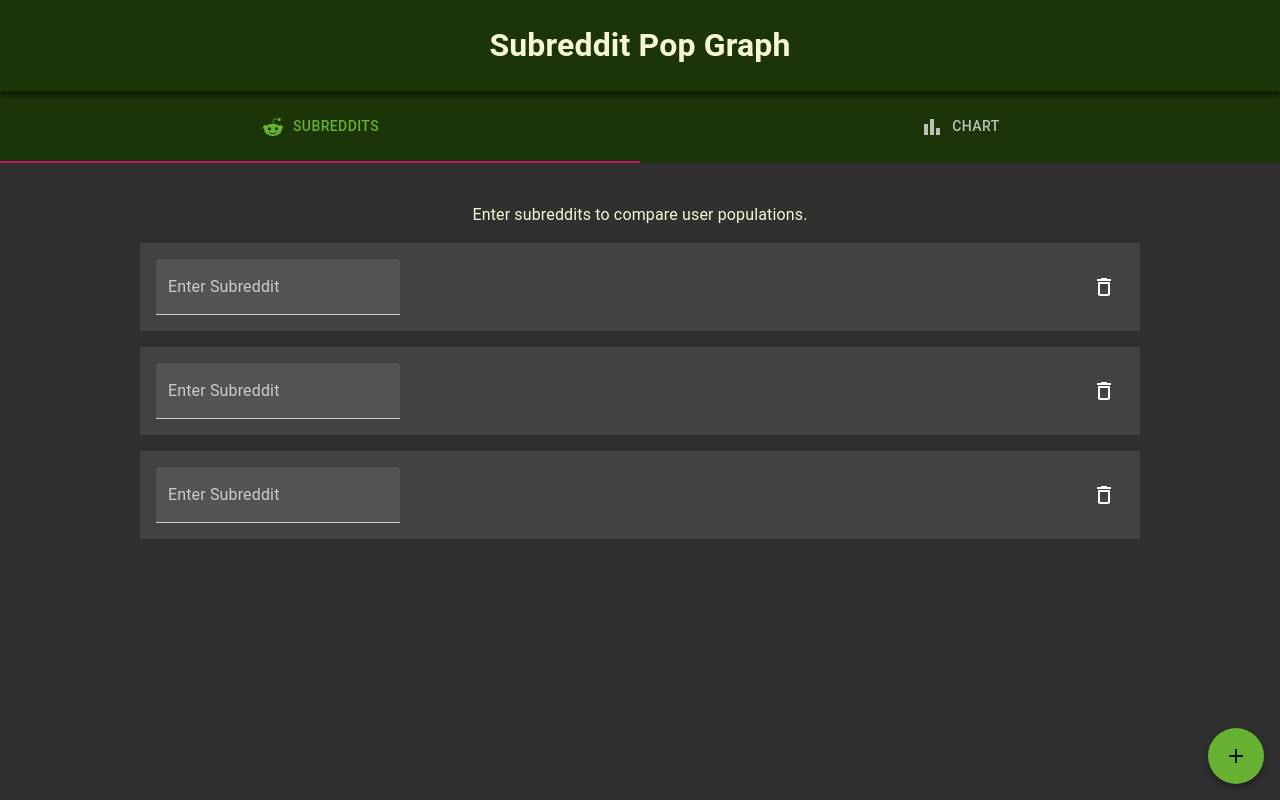
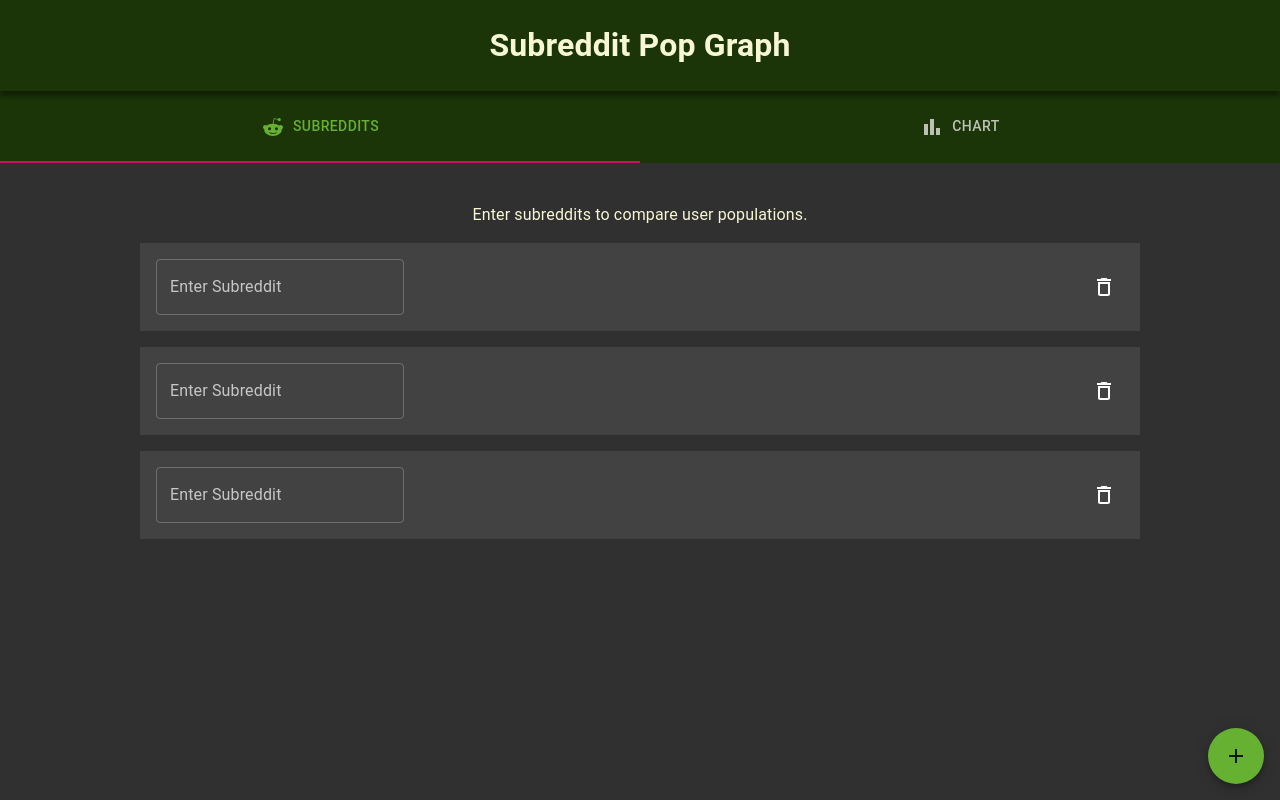
Before and after one commit to caseydulong/subreddit-pop-graph, a React (Create React App) app: page / in a window 1280 px wide. Built offline with nearby package versions, Linux system fonts and the light colour scheme; no server answers.

Commit message:
Change textfield variant and remove autofill

```diff
--- a/src/Subreddit.js
+++ b/src/Subreddit.js
@@ -6,9 +6,10 @@
   render() {
     return (
       <div className='Subreddit'>
+        <form noValidate autoComplete='off'>
           <TextField
+            variant='outlined'
             label='Enter Subreddit'
-          variant='filled'
             id={this.props.id}
             error={this.props.validation < 0}
             helperText={this.props.helperText}
@@ -16,6 +17,7 @@
             onChange={this.props.handleChange}
             onBlur={this.props.searchSubreddit}
           />
+        </form>
         <IconButton
           id={this.props.id}
           onClick={this.props.removeSubreddit}
```
Lines whose indentation alone changed are shown as unchanged.
